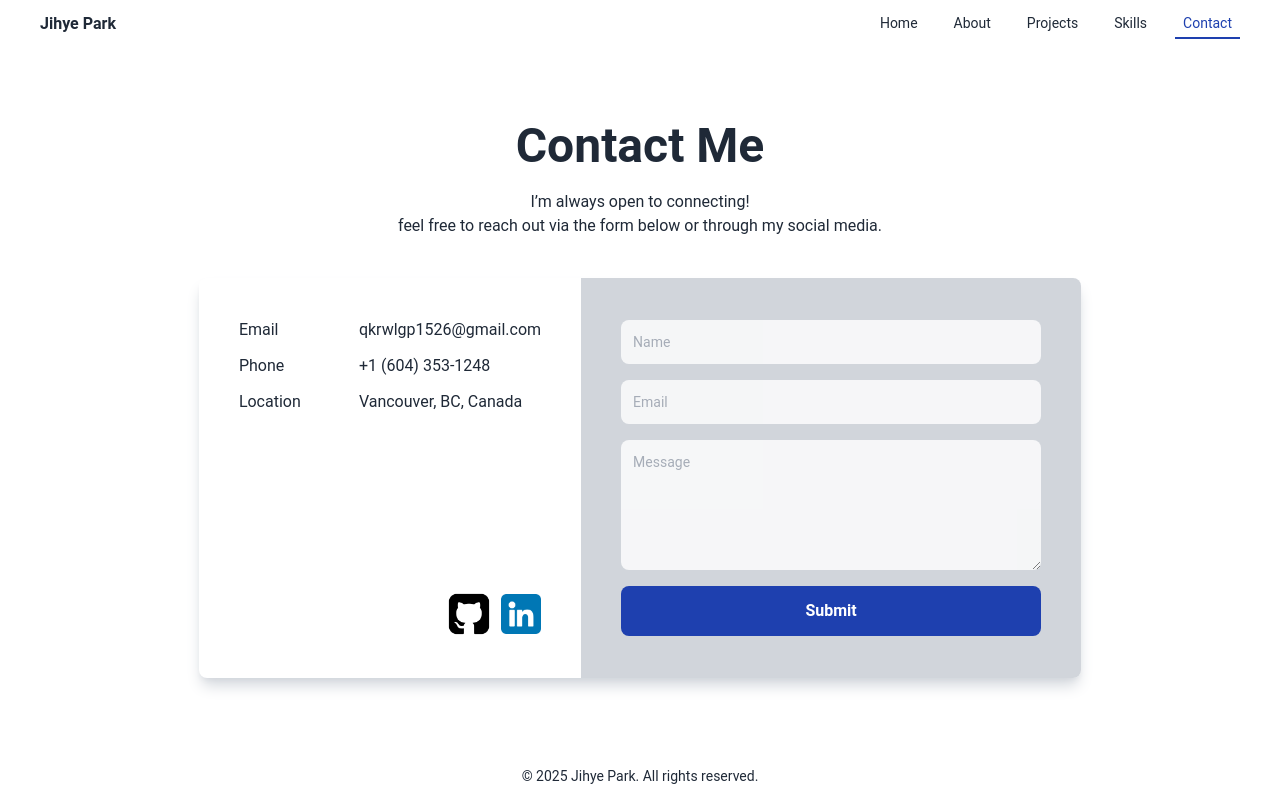
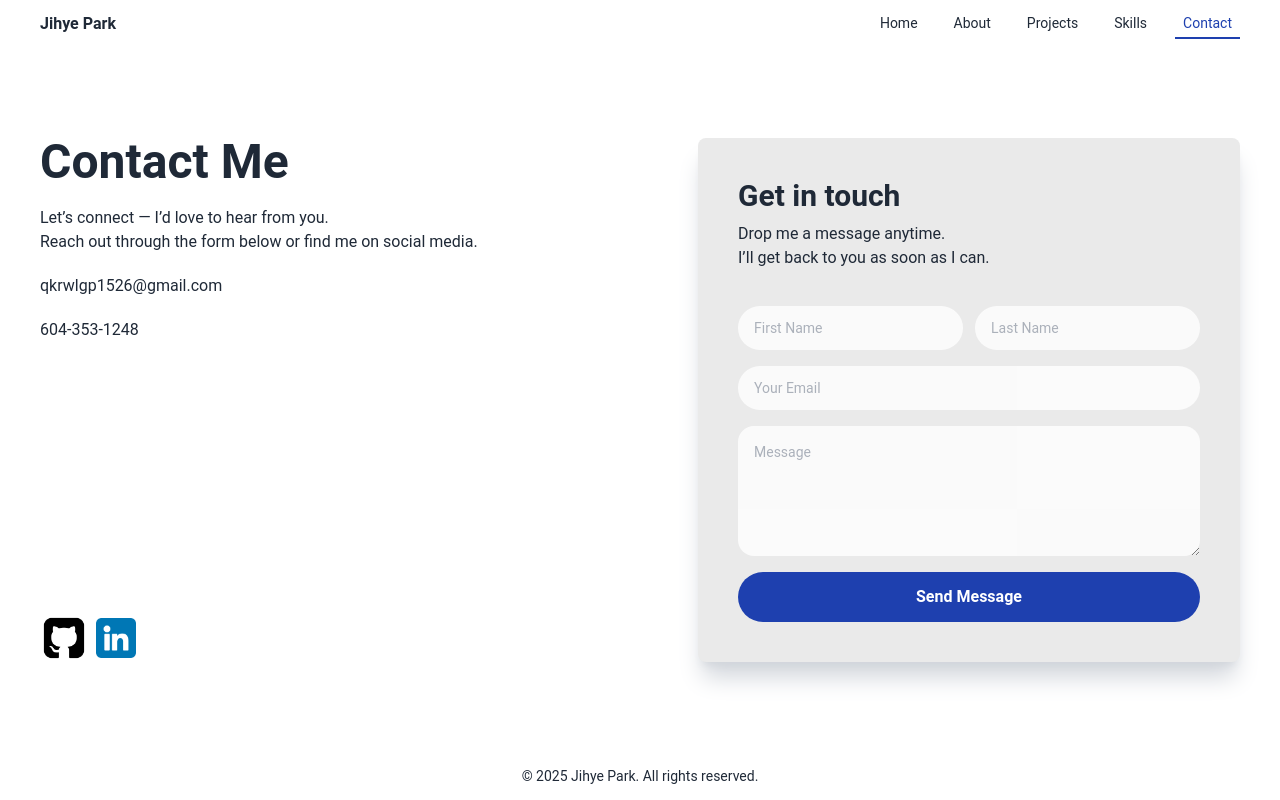
Before and after one commit to JiHye0214/portfolio, a React (Create React App) app: page /contact in a window 1280 px wide. Built offline with nearby package versions, Linux system fonts and the light colour scheme.

Commit message:
250731: contact 끝난 줄 알았지만 validation 남았고 백 넘기기 전까지 완료

```diff
--- a/src/index.css
+++ b/src/index.css
@@ -7,7 +7,7 @@
 body {
     @apply text-gray-800;
 }
-input, textarea {
+input, textarea, button {
   outline: none;
 }
 
--- a/src/pages/Contact.tsx
+++ b/src/pages/Contact.tsx
@@ -1,33 +1,114 @@
-import React from "react";
+import React, { useState } from "react";
+import { motion } from "framer-motion";
 
 const Contact = () => {
+    const [inputBg, setInputBg] = useState({
+        firstname: "",
+        lastname: "",
+        email: "",
+        message: "",
+    });
+
+    const regexName = /^[A-Za-z]+$/;
+    const regexEmail = /^[^\s@]+@[^\s@]+\.[^\s@]+$/;
+
+    const handleFocus = (e: React.FocusEvent<HTMLInputElement | HTMLTextAreaElement>) => {
+        const { name } = e.target;
+        setInputBg((prev) => ({ ...prev, [name]: "bg-pink-200 placeholder-pink-700" }));
+    };
+    const handleBlur = (e: React.FocusEvent<HTMLInputElement | HTMLTextAreaElement>) => {
+        const { name, value } = e.target;
+        let newBg = "";
+
+        if (value.trim() === "") {
+            newBg = "bg-white";
+        } else if (name === "email") {
+            newBg = regexEmail.test(value) ? "" : "bg-pink-200";
+        } else if (name === "message") {
+            newBg = value.length > 0 ? "" : "bg-pink-200";
+        } else {
+            newBg = regexName.test(value) ? "" : "bg-pink-200";
+        }
+
+        setInputBg((prev) => ({ ...prev, [name]: newBg }));
+    };
+    const handleChange = (e: React.ChangeEvent<HTMLInputElement | HTMLTextAreaElement>) => {
+        const { name, value } = e.target;
+
+        // 유효성 검사 조건
+        const regexName = /^[A-Za-z]+$/;
+        const regexEmail = /^[^\s@]+@[^\s@]+\.[^\s@]+$/;
+
+        let newBg = "";
+
+        if (name === "email") {
+            newBg = regexEmail.test(value) ? "" : "bg-pink-200";
+        } else {
+            newBg = regexName.test(value) ? "" : "bg-pink-200";
+        }
+
+        setInputBg((prev) => ({ ...prev, [name]: newBg }));
+    };
+
+    const validateField = (name: string, value: string): boolean => {
+        if (value.trim() === "") return false;
+        if (name === "email") return regexEmail.test(value);
+        if (name === "message") return value.length > 0;
+        return regexName.test(value);
+    };
+    const submitContact = (e: React.FormEvent<HTMLFormElement>) => {
+        e.preventDefault();
+
+        const form = e.target as HTMLFormElement;
+        const formData = new FormData(form);
+
+        // 폼 값 객체화
+        const values = Object.fromEntries(formData.entries()) as Record<string, string>;
+
+        let isFormValid = true;
+
+        // 각 필드 초기값 설정
+        const newInputBg: {
+            firstname: string;
+            lastname: string;
+            email: string;
+            message: string;
+        } = {
+            firstname: "",
+            lastname: "",
+            email: "",
+            message: "",
+        };
+
+        for (const [key, value] of Object.entries(values)) {
+            const valid = validateField(key, value);
+            // key를 명시적으로 단언
+            newInputBg[key as keyof typeof newInputBg] = valid ? "" : "bg-pink-200";
+            if (!valid) isFormValid = false;
+        }
+
+        setInputBg(newInputBg);
+
+        if (isFormValid) {
+            console.log("폼 제출 데이터:", values);
+            // 실제 제출 처리 로직 추가 가능
+        }
+    };
+
     return (
         <div className="flex justify-center items-center h-full w-full">
-            <div className="flex flex-col gap-10">
-                <div className="flex flex-col gap-5 items-center">
+            <div className="w-full flex gap-10 justify-between">
+                <div className="flex flex-col justify-between">
+                    <div className="flex flex-col gap-5">
                         <p className="text-5xl font-bold">Contact Me</p>
-                    <p className="text-center">
-                        I’m always open to connecting! <br /> feel free to reach out via the form below or through my social
-                        media.
+                        <p>
+                            Let’s connect — I’d love to hear from you. <br />
+                            Reach out through the form below or find me on social media.
                         </p>
+                        <p>qkrwlgp1526@gmail.com</p>
+                        <p>604-353-1248</p>
                     </div>
-                <div className="h-[400px] bg-white flex items-center rounded-lg overflow-hidden shadow-lg shadow-gray-300">
-                    <div className="h-full flex flex-col justify-between p-10">
-                        <div className="flex flex-col gap-3">
-                            <div className="flex gap-5">
-                                <p className="w-[100px]">Email</p>
-                                <p>qkrwlgp1526@gmail.com</p>
-                            </div>
-                            <div className="flex gap-5">
-                                <p className="w-[100px]">Phone</p>
-                                <p>+1 (604) 353-1248</p>
-                            </div>
-                            <div className="flex gap-5">
-                                <p className="w-[100px]">Location</p>
-                                <p>Vancouver, BC, Canada</p>
-                            </div>
-                        </div>
-                        <div className="flex justify-end items-center gap-2">
+                    <div className="flex items-center gap-2">
                         <a href="https://github.com/JiHye0214" target="_blank" rel="noopener noreferrer">
                             <img src="/assets/logo-github2.png" alt="" className="w-12" />
                         </a>
@@ -36,21 +117,69 @@ const Contact = () => {
                         </a>
                     </div>
                 </div>
+                <motion.div
+                    initial={{ opacity: 0, y: 50 }} // 시작 상태: 투명하고 아래쪽(y=50)
+                    whileInView={{ opacity: 1, y: 0 }} // 뷰포트에 보일 때: 완전 보이고 위치 원상복귀
+                    viewport={{ once: false, amount: 0.3 }} // 한 번만 실행, 30% 보이면 애니메이션 실행
+                    transition={{ duration: 0.3, ease: "easeOut" }} // 애니메이션 시간과 이징
+                >
                     <form
-                        className="h-full w-[500px] bg-gray-300 bg-cover bg-center flex flex-col justify-center gap-4 px-10"
+                        className="min-w-[500px] bg-[#eaeaea] bg-cover bg-center flex flex-col justify-center gap-4 p-10 shadow-xl rounded-lg shadow-gray-300"
                         action=""
+                        onSubmit={submitContact}
                     >
-                        <input type="text" placeholder="Name" className="rounded-lg p-3 text-sm opacity-80" />
-                        <input type="text" placeholder="Email" className="rounded-lg p-3 text-sm opacity-80" />
-                        <textarea placeholder="Message" className="max-h-[130px] h-[130px] rounded-lg p-3 text-sm opacity-80" />
+                        <div className="mb-5 flex flex-col gap-2">
+                            <p className="text-3xl font-bold">Get in touch</p>
+                            <p>
+                                Drop me a message anytime. <br />
+                                I’ll get back to you as soon as I can.
+                            </p>
+                        </div>
+                        <div className="flex gap-3">
+                            <input
+                                type="text"
+                                name="firstname"
+                                placeholder="First Name"
+                                onFocus={handleFocus}
+                                onBlur={handleBlur}
+                                onChange={handleChange}
+                                className={`w-full rounded-full px-4 py-3 text-sm opacity-80 transition-all duration-300 ease-in-out ${inputBg.firstname}`}
+                            />
+                            <input
+                                type="text"
+                                name="lastname"
+                                placeholder="Last Name"
+                                onFocus={handleFocus}
+                                onBlur={handleBlur}
+                                onChange={handleChange}
+                                className={`w-full rounded-full px-4 py-3 text-sm opacity-80 transition-all duration-300 ease-in-out ${inputBg.lastname}`}
+                            />
+                        </div>
+                        <input
+                            type="text"
+                            name="email"
+                            placeholder="Your Email"
+                            onFocus={handleFocus}
+                            onBlur={handleBlur}
+                            onChange={handleChange}
+                            className={`rounded-full px-4 py-3 text-sm opacity-80 transition-all duration-300 ease-in-out ${inputBg.email}`}
+                        />
+                        <textarea
+                            placeholder="Message"
+                            name="message"
+                            onFocus={handleFocus}
+                            onBlur={handleBlur}
+                            onChange={handleChange}
+                            className={`max-h-[130px] h-[130px] rounded-2xl p-4 text-sm opacity-80 transition-all duration-300 ease-in-out ${inputBg.message}`}
+                        />
                         <button
-                            type="button"
-                            className="h-[50px] bg-blue-800 hover:bg-blue-900 text-white font-semibold py-2 rounded-lg"
+                            type="submit"
+                            className="h-[50px] bg-blue-800 hover:bg-blue-900 text-white font-semibold py-2 rounded-full"
                         >
-                            Submit
+                            Send Message
                         </button>
                     </form>
-                </div>
+                </motion.div>
             </div>
         </div>
     );
```
Lines whose indentation alone changed are shown as unchanged.
